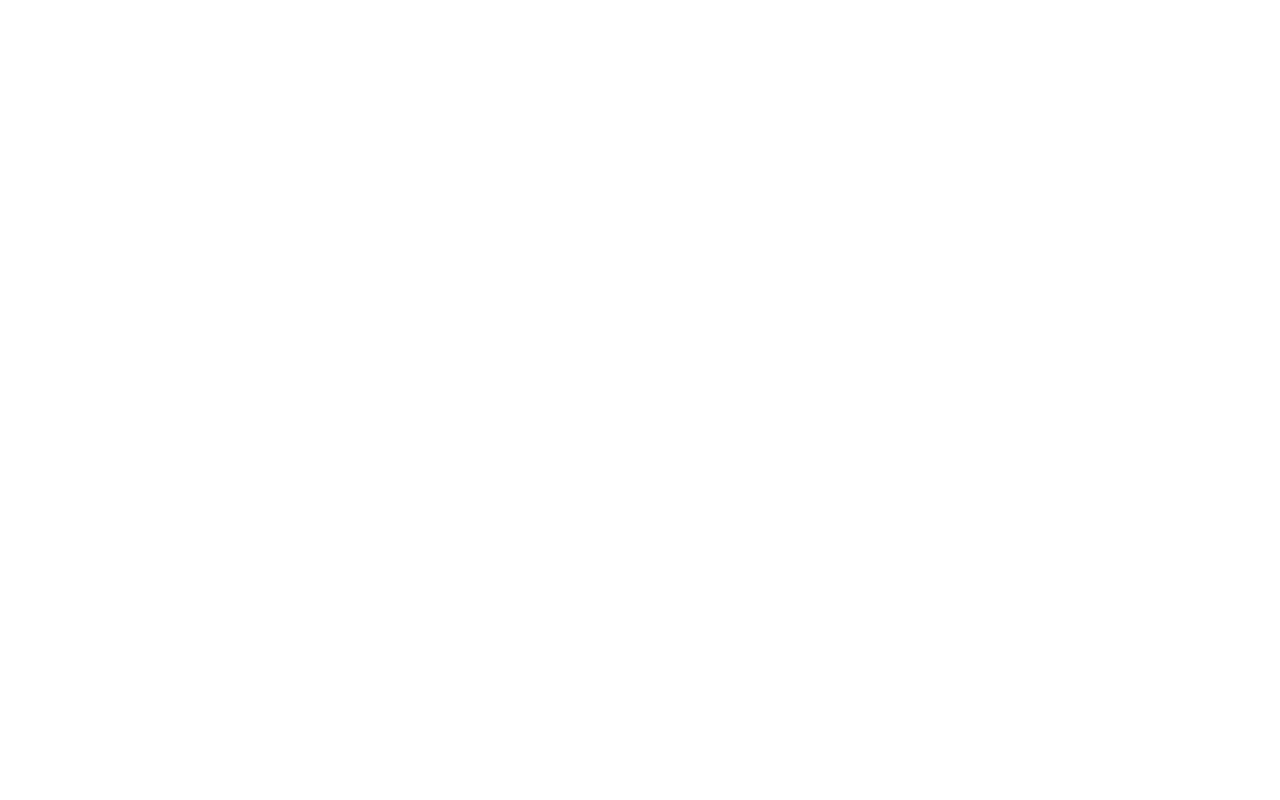
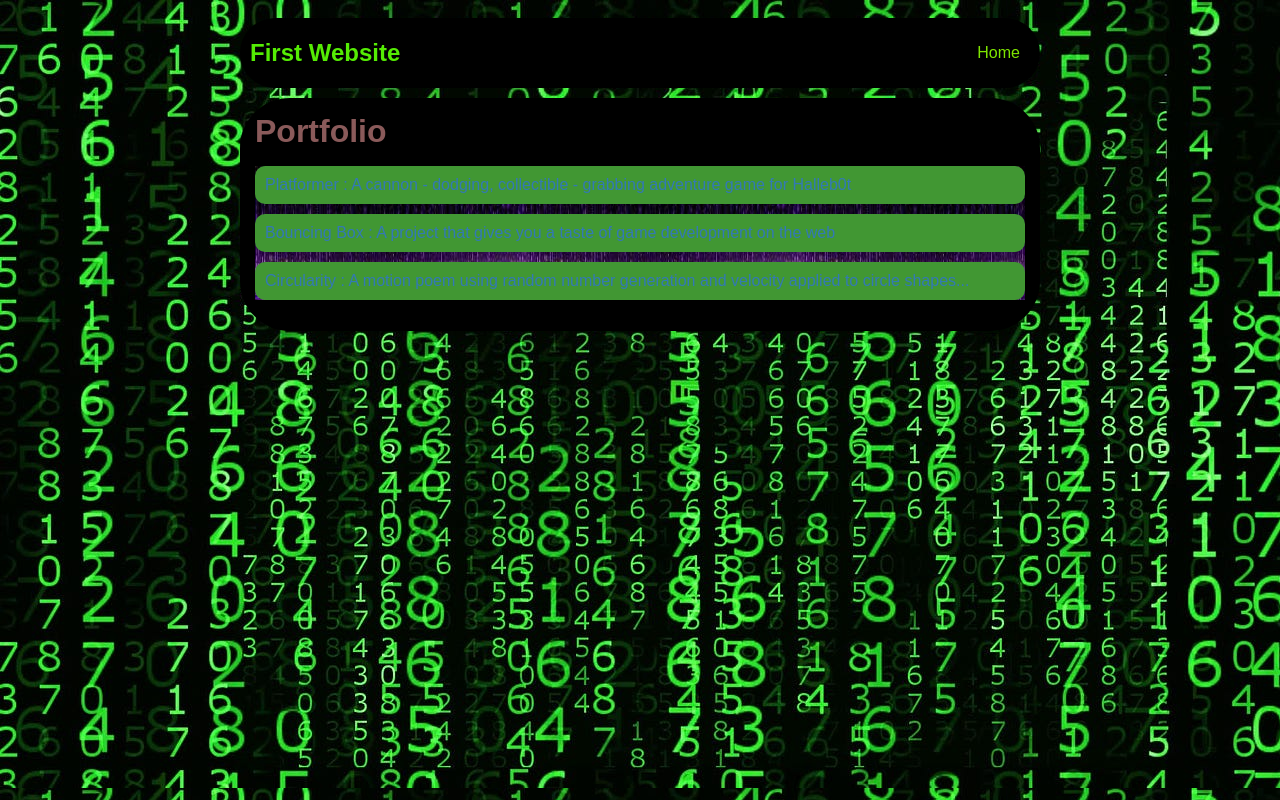
Before and after one commit to masonfrashier50/masonfrashier50.github.io, a plain HTML site: page portfolio.html in a window 1280 px wide. Drawn offline with Linux system fonts and the light colour scheme.

Commit message:
repushig webpage

```diff
--- a/portfolio.html
+++ b/portfolio.html
@@ -0,0 +1,31 @@
+<!DOCTYPE HTML>
+<html>
+
+<link rel="stylesheet" href="style.css">
+    <head>
+        <title>First Website</title>
+    </head>
+
+    <body>
+      <div id="all-contents">
+        <nav>
+            <h1>First Website</h1>
+            <ul id="nav-ul">
+                <li class="nav-li">
+                    <a class="nav-a" href="index.html">Home</a>
+            </ul>
+        </nav>
+        <main>
+            <div class="content">
+                <h1>Portfolio</h1>
+                <ul id="portfolio">
+                    <li><a href="projects/platformer/">Platformer : A cannon - dodging, collectible - grabbing adventure game for Halleb0t</a></li>
+                    <li><a href="projects/bouncing-box/">Bouncing Box : A project that gives you a taste of game development on the web </a></li>
+                    <li><a href="projects/circularity/">Circularity : A motion poem using random number generation and velocity applied to circle shapes...</a></li>
+
+                </ul>
+            </div>
+        </main>
+      </div>
+    </body>
+</html>
--- a/style.css
+++ b/style.css
@@ -66,3 +66,28 @@ main {
 h2, h3 {
     margin: 0px;
 }
+.content h1 {
+    color: rgb(138, 90, 90);
+}
+
+#portfolio {
+    list-style-type: none;
+    padding-left: 0;
+    background-image: URL(images/purple.jpeg);
+}
+
+#portfolio li {
+    background: #419733;
+    padding: 10px;
+    border-radius: 10px;
+    margin-bottom: 10px;
+}
+
+#portfolio li:hover {
+    background: #c06fcb;
+}
+
+#portfolio a {
+    text-decoration: none;
+    color: #3379b6;
+}
```
Also changed, not shown: images/favicon.ico (renamed from images/images.jpeg), images/hack.jpeg (added), images/purple.jpeg (added).
